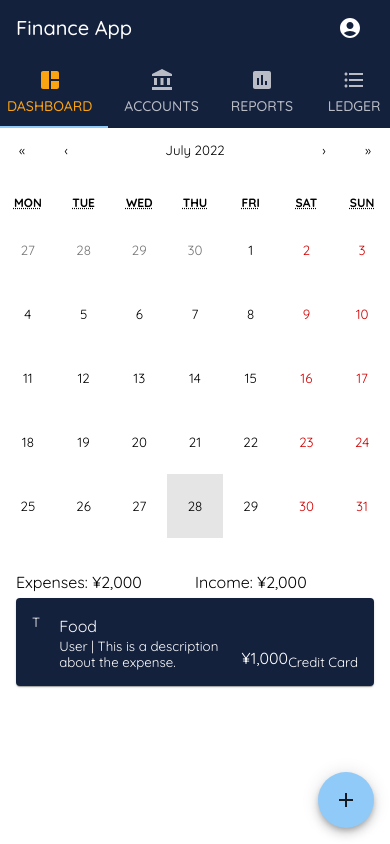
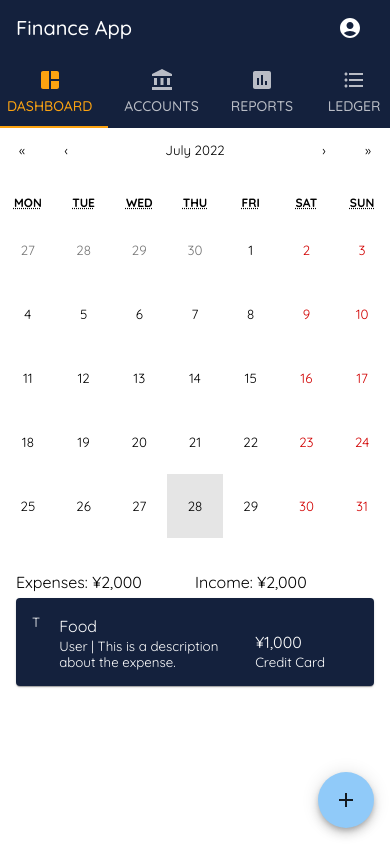
Before and after one commit to delmontemica/nextjs-app, a Next.js app: page /dashboard in a window 390 px wide. Built offline with nearby package versions, Linux system fonts and the light colour scheme.

Commit message:
Fixed bug on display

```diff
--- a/components/dashboard/HomeComponent.tsx
+++ b/components/dashboard/HomeComponent.tsx
@@ -38,8 +38,10 @@ const HomeComponent = () => {
                                             User | This is a description about the expense.
                                         </Grid>
                                         <Grid item xs={ 5 } className={styles.expenseCost}>
-                                            <Typography>¥1,000</Typography>
-                                            Credit Card
+                                            <div>
+                                                <Typography>¥1,000</Typography>
+                                                <div>Credit Card</div>
+                                            </div>
                                         </Grid>
                                     </Grid>
                                 </CardContent>
--- a/styles/_custom.scss
+++ b/styles/_custom.scss
@@ -37,5 +37,5 @@ button {
 }
 
 .MuiTabs-indicator {
-  background-color: #FCA311;
+  background-color: #FCA311 !important;
 }
--- a/styles/module/Dashboard.module.scss
+++ b/styles/module/Dashboard.module.scss
@@ -5,7 +5,7 @@
 
 .expenseCost {
   display: flex;
-  justify-content: right;
+  justify-content: center;
   align-items: end;
   flex-direction: column;
 }
--- a/styles/module/Home.module.css
+++ b/styles/module/Home.module.css
@@ -9,70 +9,9 @@
 }
 
 .main form {
-    width: 400px;
+    width: 350px;
 }
 
-.grid {
-    display: flex;
-    align-items: center;
-    justify-content: center;
-    flex-wrap: wrap;
-    max-width: 800px;
+.container {
+    background: #14213D;
 }
-
-.card {
-    margin: 1rem;
-    padding: 1.5rem;
-    text-align: left;
-    color: inherit;
-    text-decoration: none;
-    border: 1px solid #eaeaea;
-    border-radius: 10px;
-    transition: color 0.15s ease, border-color 0.15s ease;
-    max-width: 300px;
-}
-
-.card:hover,
-.card:focus,
-.card:active {
-    color: #0070f3;
-    border-color: #0070f3;
-}
-
-.card h2 {
-    margin: 0 0 1rem 0;
-    font-size: 1.5rem;
-}
-
-.card p {
-    margin: 0;
-    font-size: 1.25rem;
-    line-height: 1.5;
-}
-
-.logo {
-    height: 1em;
-    margin-left: 0.5rem;
-}
-
-@media (max-width: 600px) {
-    .grid {
-        width: 100%;
-        flex-direction: column;
-    }
-}
-
-@media (prefers-color-scheme: dark) {
-    .card,
-    .footer {
-        border-color: #222;
-    }
-
-    .code {
-        background: #111;
-    }
-
-    .logo img {
-        filter: invert(1);
-    }
-}
```
